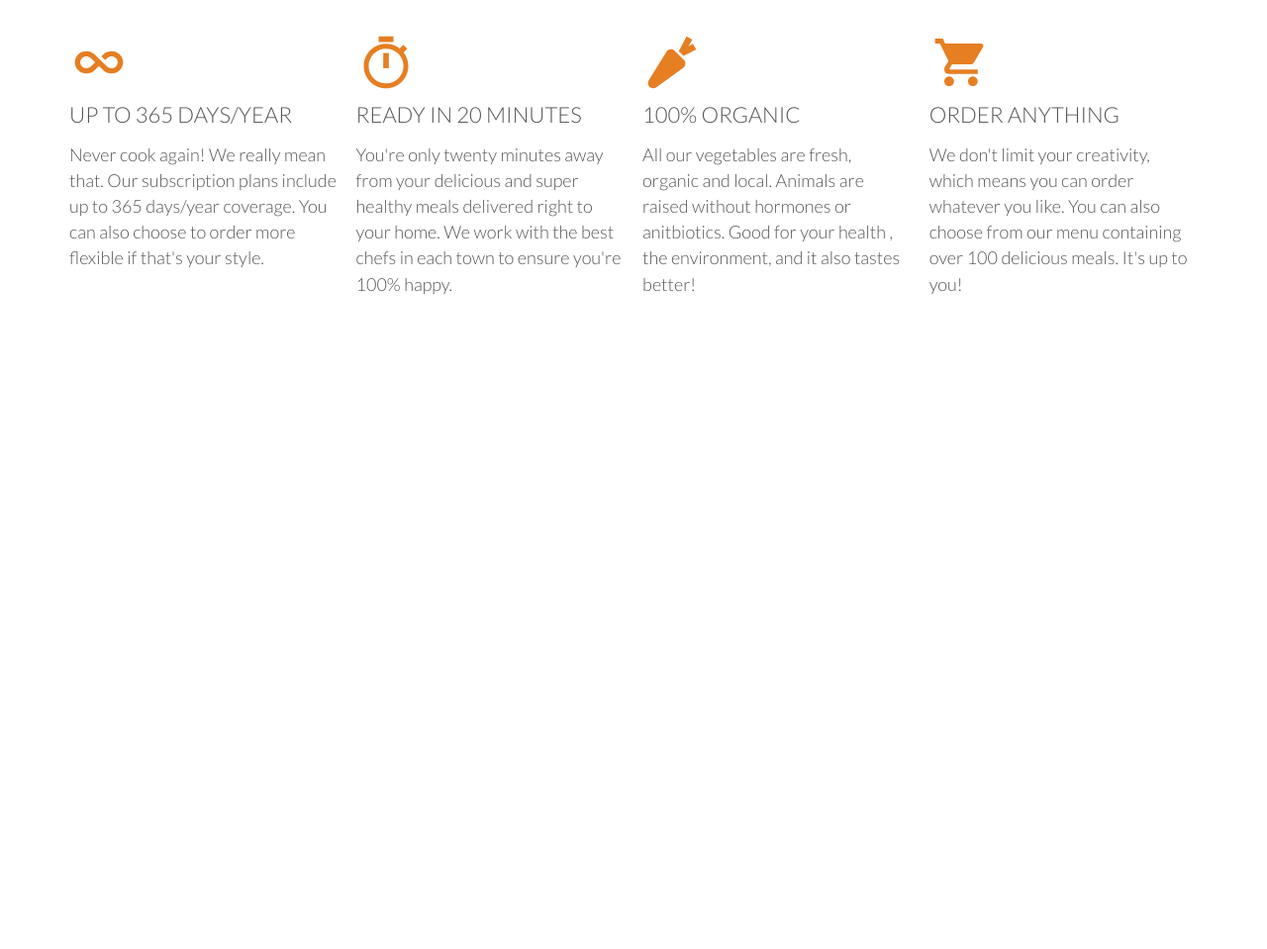
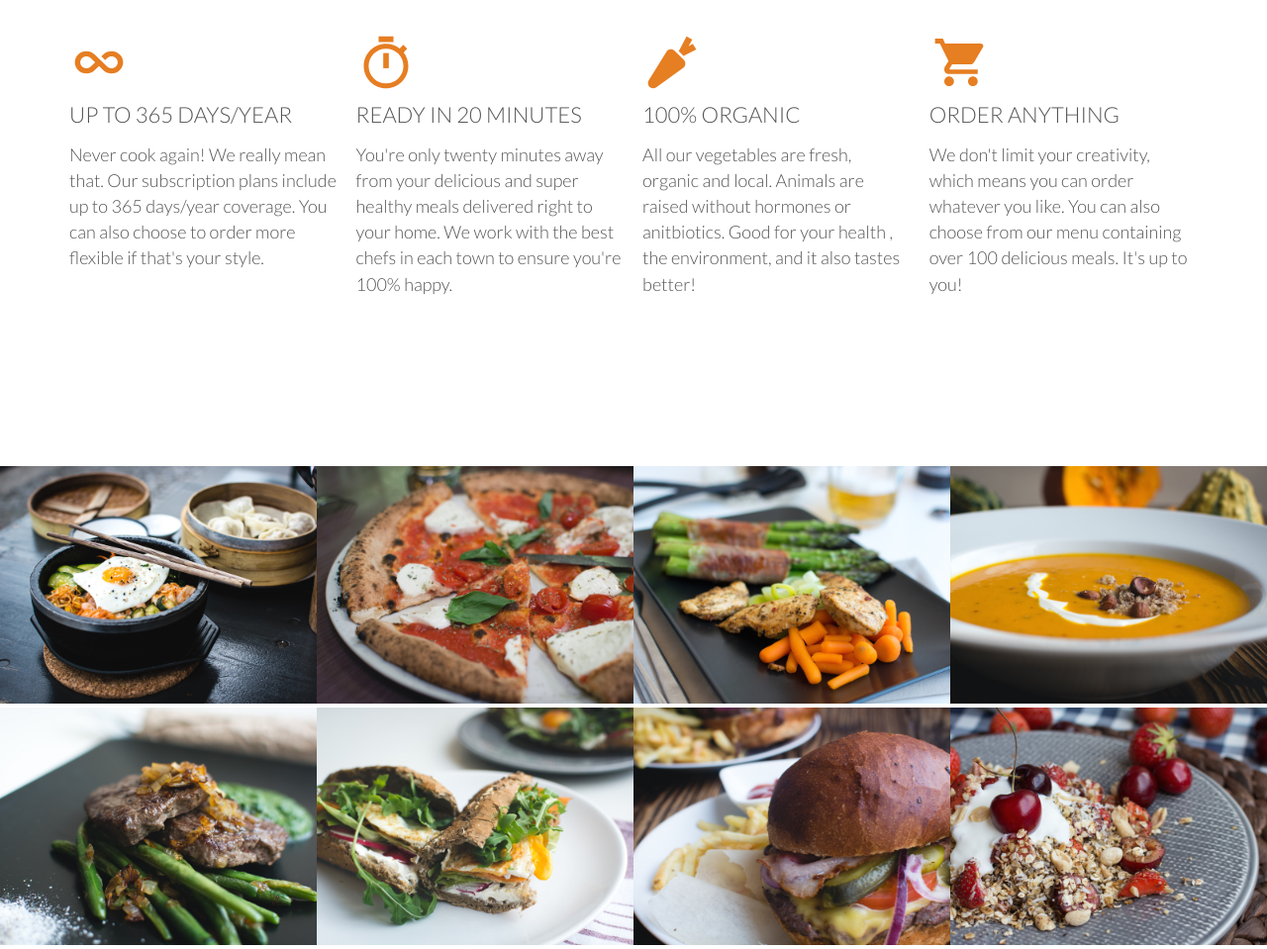
Before and after one commit to neilp666/food, a plain HTML site: page index.html in a window 1280 px wide. Shown: the part 1050-2009 px from the top of the page at 99% size. Before the commit the page ends 1441 px from the top, so only its background shows below. Drawn offline with nearby package versions, Linux system fonts and the light colour scheme.

Commit message:
Start building the meals section

```diff
--- a/index.html
+++ b/index.html
@@ -68,6 +68,53 @@
 
         </section>
 
+        <section class="section-meals">
+            <ul class="meals-showcase">
+                <li>
+                    <figure class="meal-photo">
+                        <img src="resources/img/1.jpg" alt="Korean bibimbap with egg and vegetables">
+                    </figure>
+                </li>
+                <li>
+                    <figure class="meal-photo">
+                        <img src="resources/img/2.jpg" alt="Korean bibimbap with egg and vegetables">
+                    </figure>
+                </li>
+                <li>
+                    <figure class="meal-photo">
+                        <img src="resources/img/3.jpg" alt="Simple italian pizza with cherry tomatoes">
+                    </figure>
+                </li>
+                <li>
+                    <figure class="meal-photo">
+                        <img src="resources/img/4.jpg" alt="Autumn Pumpkin Soup">
+                    </figure>
+                </li>
+            </ul>
+            <ul class="meals-showcase">
+                <li>
+                    <figure class="meal-photo">
+                        <img src="resources/img/5.jpg" alt="Paleo beek steak with vegetables">
+                    </figure>
+                </li>
+                <li>
+                    <figure class="meal-photo">
+                        <img src="resources/img/6.jpg" alt="healthy baguette with egg and vegetables">
+                    </figure>
+                </li>
+                <li>
+                    <figure class="meal-photo">
+                        <img src="resources/img/7.jpg" alt="Burger with cheddar and bacon">
+                    </figure>
+                </li>
+                <li>
+                    <figure class="meal-photo">
+                        <img src="resources/img/8.jpg" alt="Granola with cherries and strawberries">
+                    </figure>
+                </li>
+            </ul>
+        </section>
+
         <script src="https://unpkg.com/ionicons@4.4.4/dist/ionicons.js"></script>
     </body>
 </html>
--- a/resources/css/style.css
+++ b/resources/css/style.css
@@ -192,3 +192,28 @@ header {
     border-bottom: 2px solid #e67e22;
 
 }
+
+/* -------------------------- */
+/* MEALS */
+/* -------------------------- */
+
+.meals-showcase {
+    list-style: none;
+    width: 100%;
+}
+
+.meals-showcase li {
+    display: block;
+    float: left;
+    width: 25%;
+}
+
+.meal-photo {
+    width: 100%;
+    margin: 0;
+}
+
+.meal-photo img {
+    width: 100%;
+    height: auto;
+}
```
